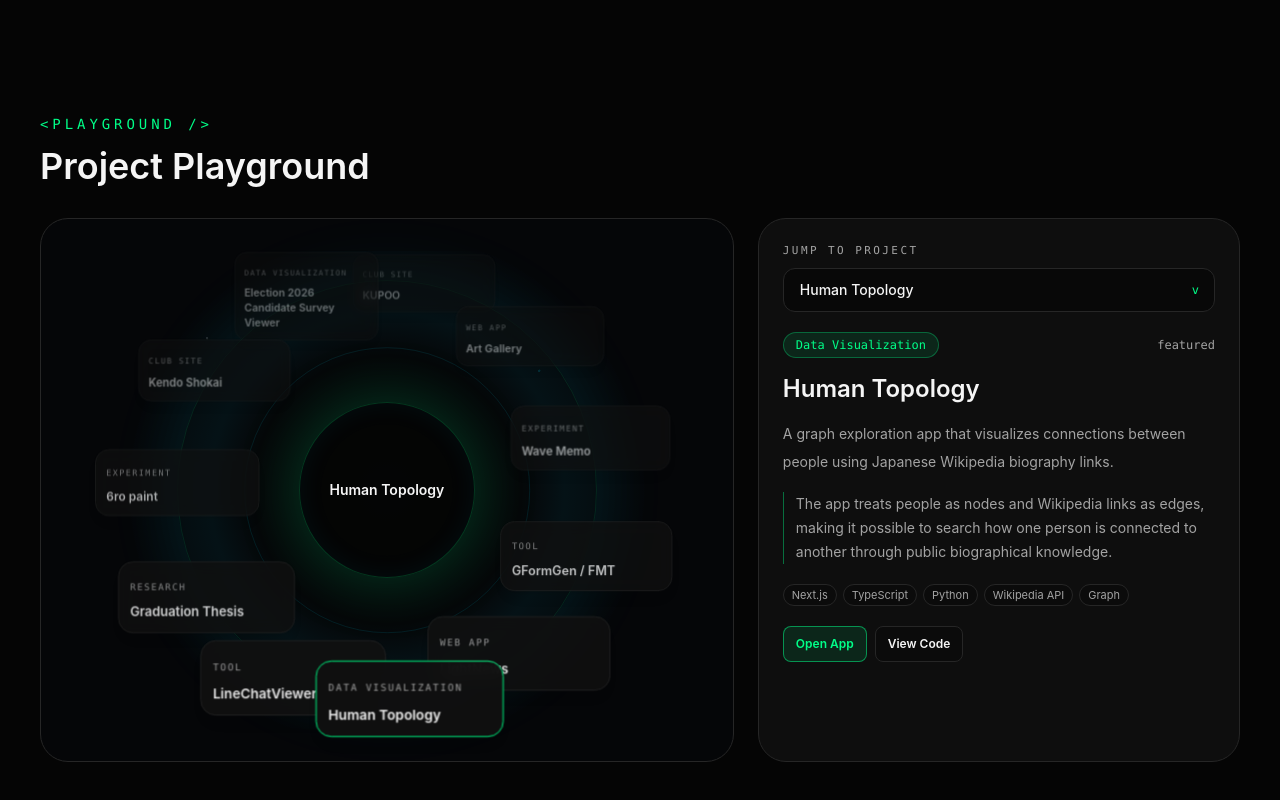
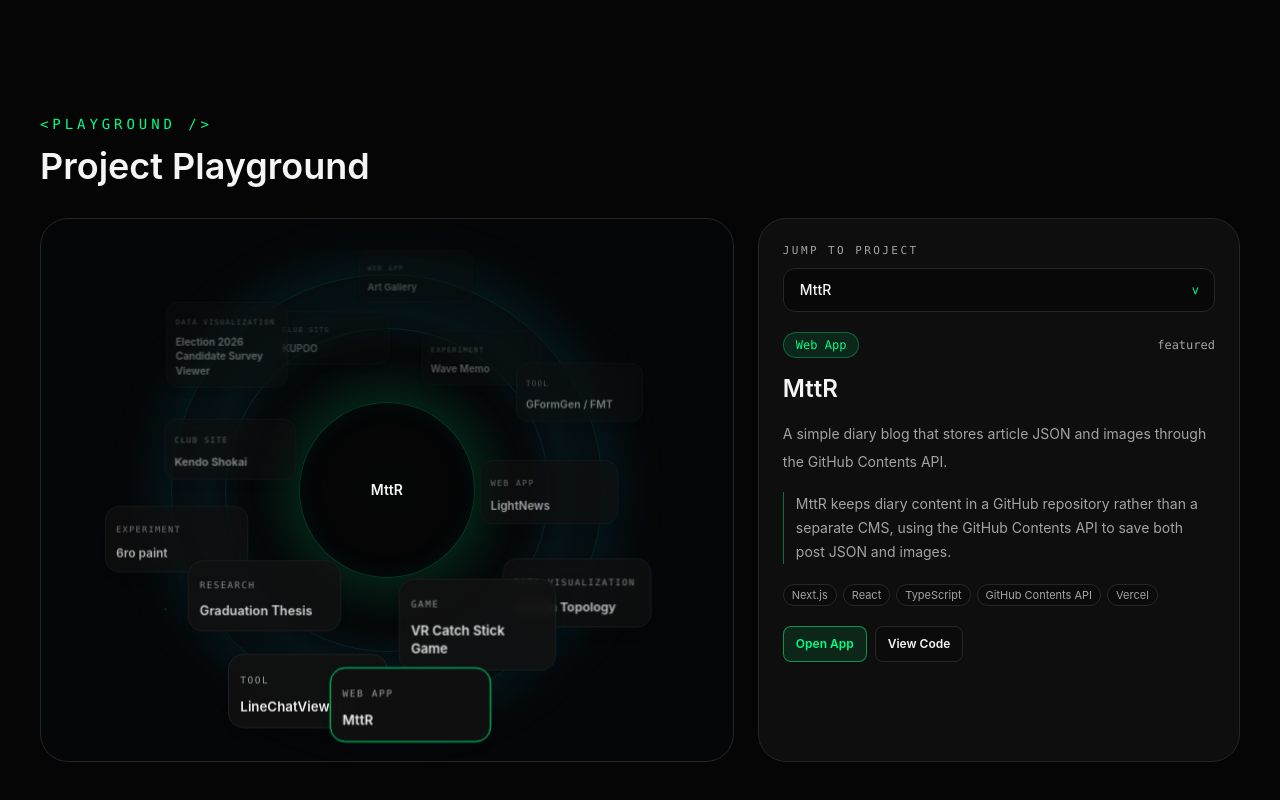
Before and after one commit to ryouy/profile, a Next.js app: page / in a window 1280 px wide. Shown: the part 1202-2002 px from the top of the page. Built offline with nearby package versions, Linux system fonts and the light colour scheme.

Commit message:
Add recent projects

```diff
--- a/src/components/Projects.tsx
+++ b/src/components/Projects.tsx
@@ -10,6 +10,7 @@ const normalizeAngle = (angle: number) => {
 };
 
 const stepAngle = 360 / projects.length;
+const denseOrbit = projects.length > 10;
 
 function ProjectActions({ project }: { project: Project }) {
   return (
@@ -52,7 +53,12 @@ export function Projects() {
   const [rotation, setRotation] = useState(0);
   const [isDragging, setIsDragging] = useState(false);
   const [lastInteraction, setLastInteraction] = useState(Date.now());
-  const [orbitMetrics, setOrbitMetrics] = useState({ cardWidth: 128, innerSize: 120, orbitRadius: 86 });
+  const [orbitMetrics, setOrbitMetrics] = useState({
+    cardWidth: 128,
+    innerSize: 120,
+    orbitRadius: 86,
+    innerOrbitRadius: 70,
+  });
   const dragStart = useRef<{ x: number; y: number; rotation: number } | null>(null);
   const dragMeta = useRef({ lastX: 0, lastTime: 0, velocity: 0, moved: false });
   const pressedProjectIndex = useRef<number | null>(null);
@@ -136,15 +142,21 @@ export function Projects() {
       const isCompact = rect.width < 560;
 
       if (!isCompact) {
-        setOrbitMetrics({ cardWidth: 192, innerSize: 176, orbitRadius: 210 });
+        setOrbitMetrics({
+          cardWidth: denseOrbit ? 168 : 192,
+          innerSize: 176,
+          orbitRadius: 216,
+          innerOrbitRadius: 162,
+        });
         return;
       }
 
-      const cardWidth = 128;
+      const cardWidth = denseOrbit ? 112 : 128;
       const orbitRadius = Math.max(84, Math.min(rect.width, rect.height) / 2 - cardWidth / 2 - 18);
+      const innerOrbitRadius = Math.max(64, orbitRadius - 28);
       const innerSize = 116;
 
-      setOrbitMetrics({ cardWidth, innerSize, orbitRadius });
+      setOrbitMetrics({ cardWidth, innerSize, orbitRadius, innerOrbitRadius });
     };
 
     updateMetrics();
@@ -279,7 +291,7 @@ export function Projects() {
           />
           <div
             className="absolute left-1/2 top-1/2 -translate-x-1/2 -translate-y-1/2 rounded-full border border-accentSecondary/10"
-            style={{ height: orbitMetrics.orbitRadius * 1.36, width: orbitMetrics.orbitRadius * 1.36 }}
+            style={{ height: orbitMetrics.innerOrbitRadius * 2, width: orbitMetrics.innerOrbitRadius * 2 }}
           />
           <div className="absolute inset-8 rounded-full bg-[radial-gradient(circle,rgba(0,255,136,0.10)_0%,transparent_34%,rgba(0,212,255,0.06)_45%,transparent_66%)]" />
           <div
@@ -296,8 +308,9 @@ export function Projects() {
             const angle = normalizeAngle(baseAngle + rotation);
             const radians = (angle * Math.PI) / 180;
             const depth = (Math.cos(radians) + 1) / 2;
-            const x = Math.sin(radians) * orbitMetrics.orbitRadius;
-            const y = Math.cos(radians) * orbitMetrics.orbitRadius;
+            const laneRadius = denseOrbit && index % 2 === 1 ? orbitMetrics.innerOrbitRadius : orbitMetrics.orbitRadius;
+            const x = Math.sin(radians) * laneRadius;
+            const y = Math.cos(radians) * laneRadius;
             const isActive = index === activeIndex;
 
             return (
@@ -310,9 +323,9 @@ export function Projects() {
                 }`}
                 style={{
                   borderColor: isActive ? "#00ff88" : "#262626",
-                  opacity: 0.4 + depth * 0.6,
+                  opacity: 0.28 + depth * 0.72,
                   width: orbitMetrics.cardWidth,
-                  transform: `translate(-50%, -50%) translate(${x}px, ${y}px) scale(${0.74 + depth * 0.24})`,
+                  transform: `translate(-50%, -50%) translate(${x}px, ${y}px) scale(${0.68 + depth * 0.28})`,
                   zIndex: Math.round(depth * 100),
                 }}
               >
--- a/src/data/projects.ts
+++ b/src/data/projects.ts
@@ -2,7 +2,7 @@ export type Project = {
   title: string;
   description: string;
   details: string[];
-  category: "Web App" | "Data Visualization" | "Tool" | "Experiment" | "Club Site" | "Research";
+  category: "Web App" | "Data Visualization" | "Tool" | "Experiment" | "Club Site" | "Research" | "Game";
   tech: string[];
   appUrl: string;
   githubUrl: string;
@@ -10,6 +10,36 @@ export type Project = {
 };
 
 export const projects: Project[] = [
+  {
+    title: "MttR",
+    description:
+      "A simple diary blog that stores article JSON and images through the GitHub Contents API.",
+    details: [
+      "MttR keeps diary content in a GitHub repository rather than a separate CMS, using the GitHub Contents API to save both post JSON and images.",
+      "The app is deployed on Vercel and keeps the public reading experience lightweight while letting the content source stay close to the code.",
+      "It is a compact experiment in treating GitHub as a personal publishing backend, with a safe push flow for keeping local and remote content in sync."
+    ],
+    category: "Web App",
+    tech: ["Next.js", "React", "TypeScript", "GitHub Contents API", "Vercel"],
+    appUrl: "https://mttr-nu.vercel.app",
+    githubUrl: "https://github.com/ryouy/MttR",
+    featured: true
+  },
+  {
+    title: "VR Catch Stick Game",
+    description:
+      "A Unity VR reflex game where players use hand tracking to catch randomly falling sticks.",
+    details: [
+      "The game uses XR Hands so the player can interact directly with their hands instead of relying on controller-only input.",
+      "A random stick drops from an overhead holder, and the player earns score by catching it quickly through XR grab interaction.",
+      "The project combines core VR interaction pieces: hand tracking, front-facing UI, object grabbing, score updates, and sound feedback."
+    ],
+    category: "Game",
+    tech: ["Unity", "C#", "XR Hands", "XR Interaction Toolkit", "OpenXR"],
+    appUrl: "https://unityroom.com/games/stick_catch",
+    githubUrl: "https://github.com/ryouy/VR_project",
+    featured: true
+  },
   {
     title: "Human Topology",
     description:
```
